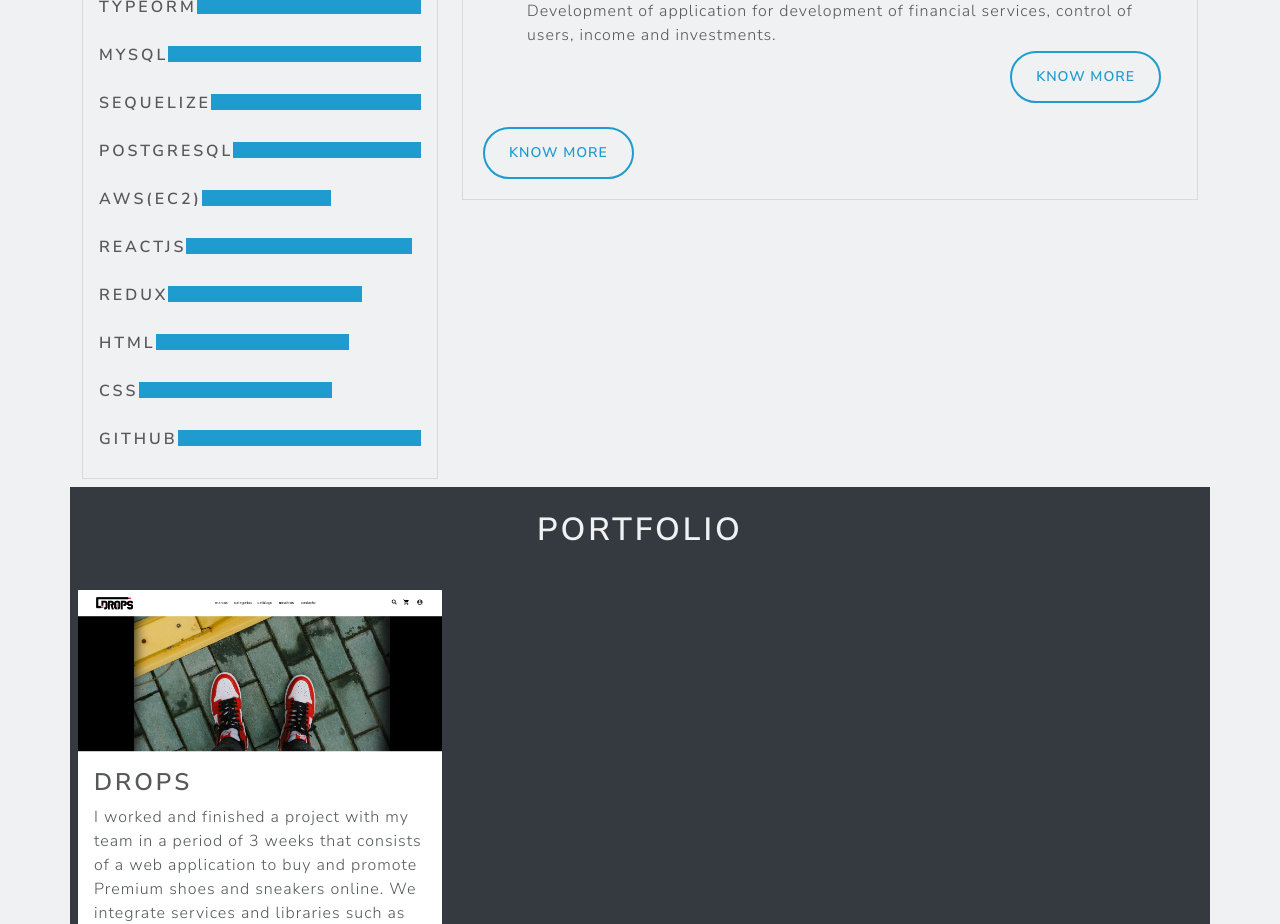
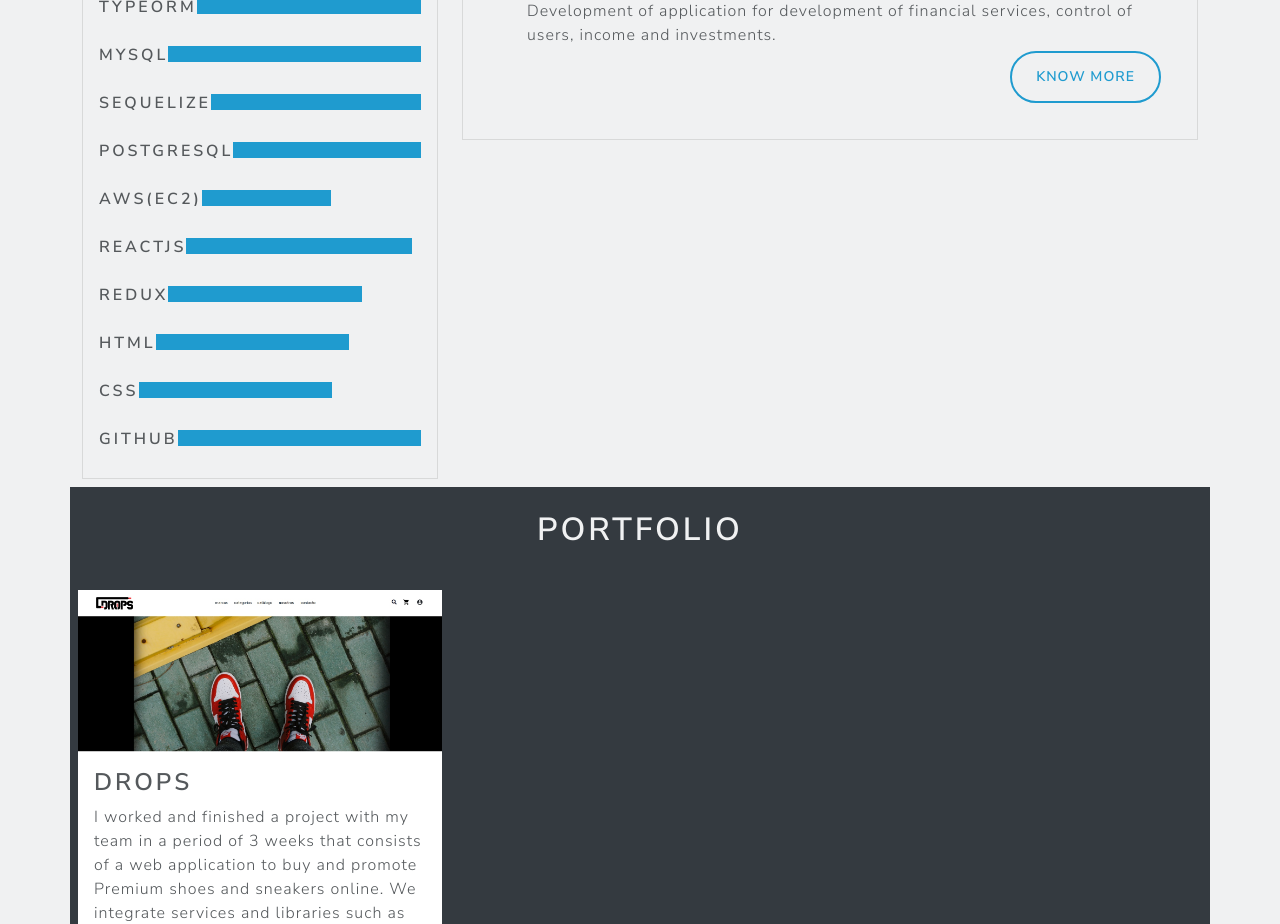
Before and after one commit to RockiJunior/portfolio, a Next.js app: page / in a window 1280 px wide. Shown: the part 820-1744 px from the top of the page. Built offline with nearby package versions, Linux system fonts and the light colour scheme; a small style sheet from the web is missing.

Commit message:
fix() know more extra button

```diff
--- a/pages/index.jsx
+++ b/pages/index.jsx
@@ -78,11 +78,6 @@ const Index = () => {
 										/>
 									))}
 								</ul>
-								<Link href={`/jobDetail`}>
-									<a className="btn btn-outline-info rounded-5 m-1">
-										Know More
-									</a>
-								</Link>
 							</div>
 						</div>
 					</div>
```
